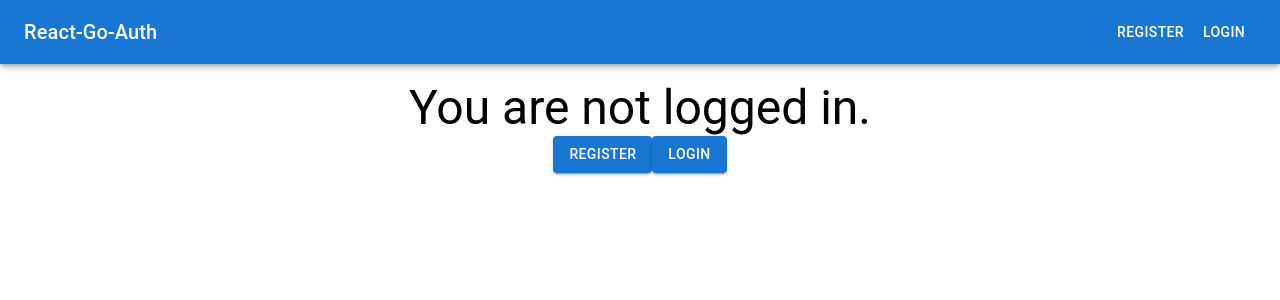
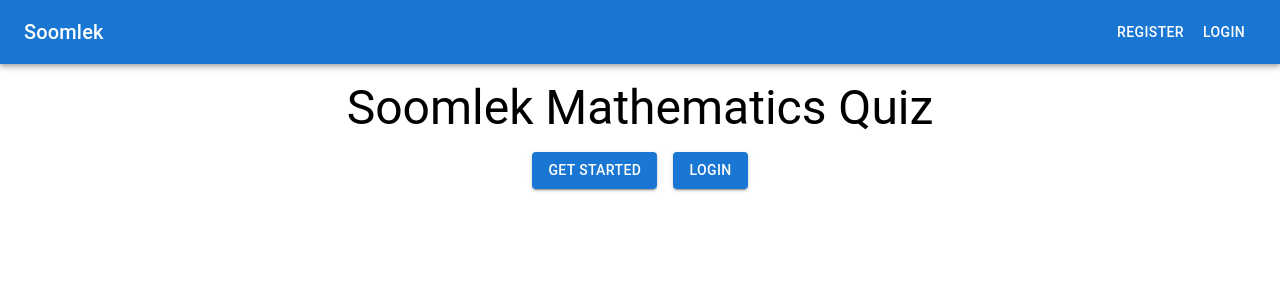
Before and after one commit to lebrancconvas/React-Go-JWT-Auth-freeCodeCamp, a React (Create React App) app in the folder client/: page / in a window 1280 px wide. Shown: the top 300 px of the page. Built offline with nearby package versions, Linux system fonts and the light colour scheme; no server answers.

Commit message:
💄Little Change.

```diff
--- a/client/public/index.html
+++ b/client/public/index.html
@@ -22,7 +22,7 @@
       work correctly both with client-side routing and a non-root public URL.
       Learn how to configure a non-root public URL by running `npm run build`.
     -->
-    <title>JWT Login and Register Workshop by freeCodeCamp</title>
+    <title>Soomlek</title>
 </head>
 
 <body>
--- a/client/src/components/Navbar.tsx
+++ b/client/src/components/Navbar.tsx
@@ -27,8 +27,8 @@ const Navbar = (props: {name: string, setName: (name: string) => void}) => {
 			<Box sx={{flexGrow: 1}}>
 				<AppBar position="static">
 					<Toolbar>
-						<Typography variant="h6" component="div" sx={{flexGrow: 1}} onClick={toHome}>
-							React-Go-Auth
+						<Typography variant="h6" component="div" sx={{flexGrow: 1}} onClick={toHome} style={{cursor: 'pointer'}}>
+							Soomlek
 						</Typography>
 						<Button color="inherit" onClick={toRegister}>
 							Register
--- a/client/src/pages/Homepage.tsx
+++ b/client/src/pages/Homepage.tsx
@@ -20,12 +20,12 @@ const Homepage = (props: {name: string}) => {
 			<div>
 				<Box sx={{textAlign: 'center'}} mt={2}>
 					<Typography variant="h3">
-						You are not logged in.
+						Soomlek Mathematics Quiz
 					</Typography>
 				</Box>
-				<Box sx={{textAlign: 'center'}}>
-					<Button variant="contained" onClick={toRegister}>Register</Button>
-					<Button variant="contained" onClick={toLogin}>Login</Button>
+				<Box sx={{textAlign: 'center'}} mt={2}>
+					<Button variant="contained" onClick={toRegister}>Get Started</Button>
+					<Button variant="contained" onClick={toLogin} sx={{marginLeft: 2}}>Login</Button>
 				</Box>
 			</div>
 		)
```
